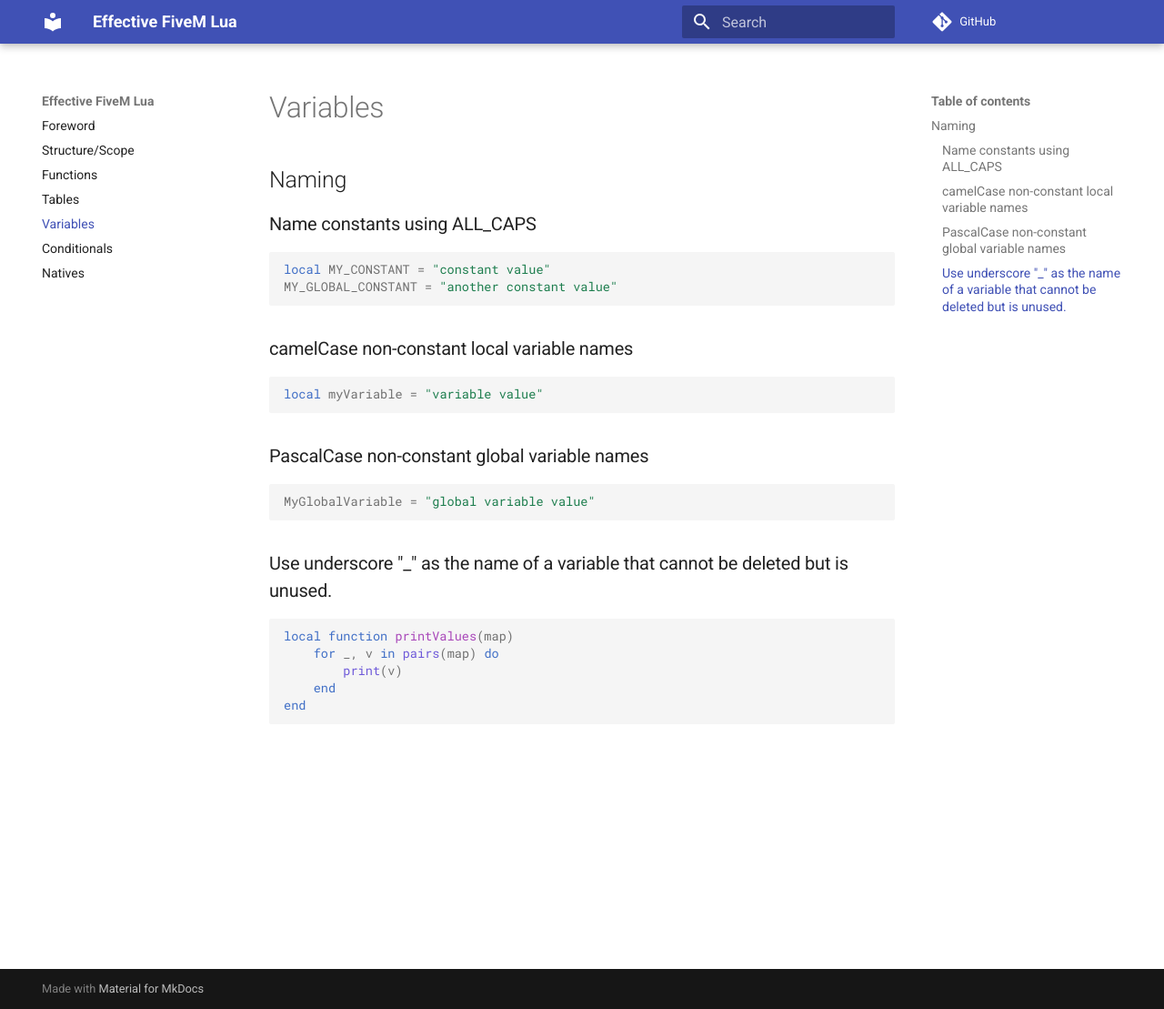
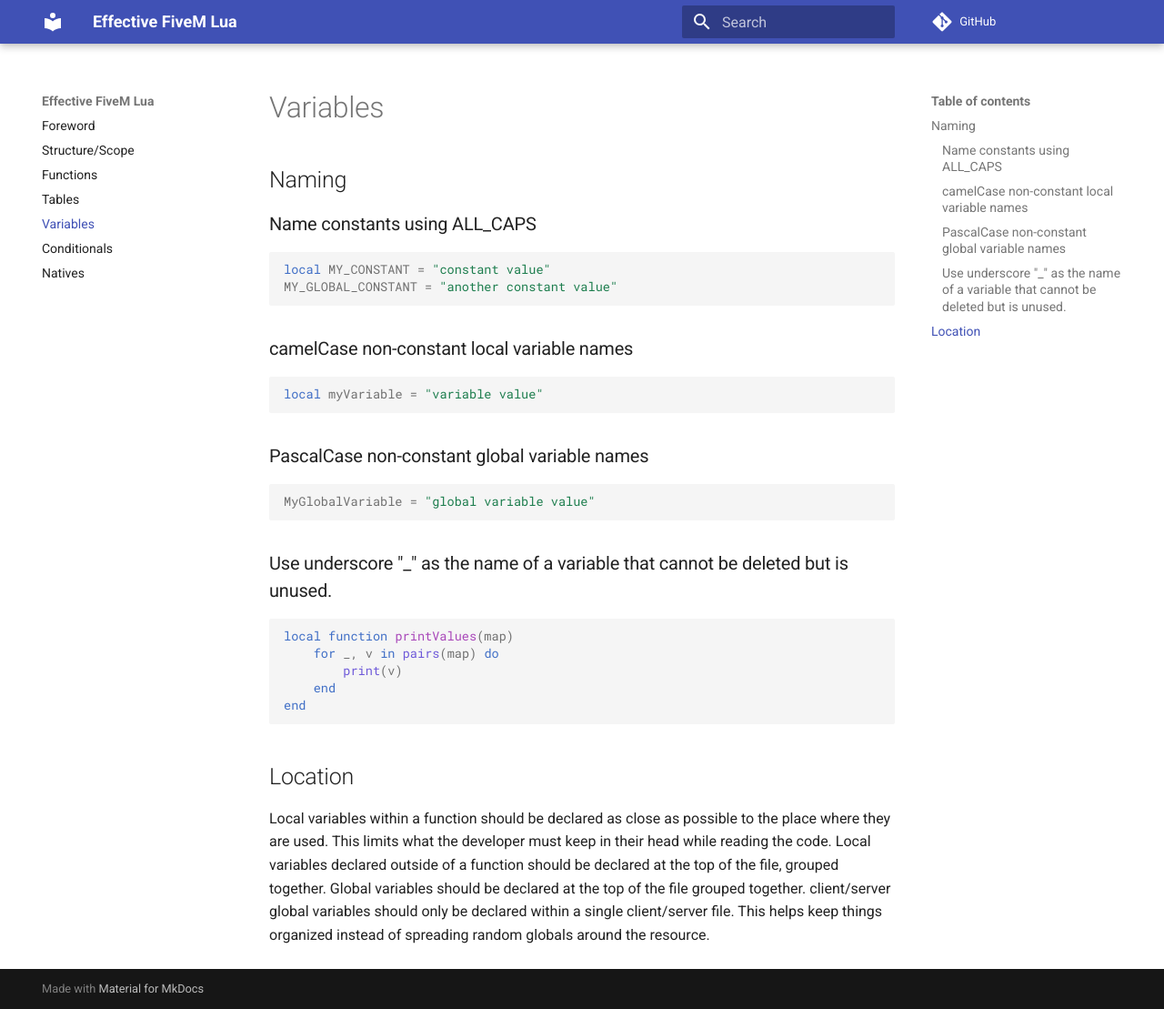
Before and after one commit to Manason/effective-fivem-lua, an MkDocs documentation site: the page built from docs/variables.md, in a window 1280 px wide and 1109 px high. Shown: the whole window at 91% size. Built offline with MkDocs 1.6.1 and Material for MkDocs 9.7.7, drawn with Linux system fonts in a browser that asks for light colours; comment, search, counter and statistics services are not loaded.

Commit message:
added guidance on where to declare variables

````diff
--- a/docs/variables.md
+++ b/docs/variables.md
@@ -25,3 +25,8 @@ local function printValues(map)
     end
 end
 ```
+
+## Location
+Local variables within a function should be declared as close as possible to the place where they are used. This limits what the developer must keep in their head while reading the code.
+Local variables declared outside of a function should be declared at the top of the file, grouped together.
+Global variables should be declared at the top of the file grouped together. client/server global variables should only be declared within a single client/server file. This helps keep things organized instead of spreading random globals around the resource.
````
